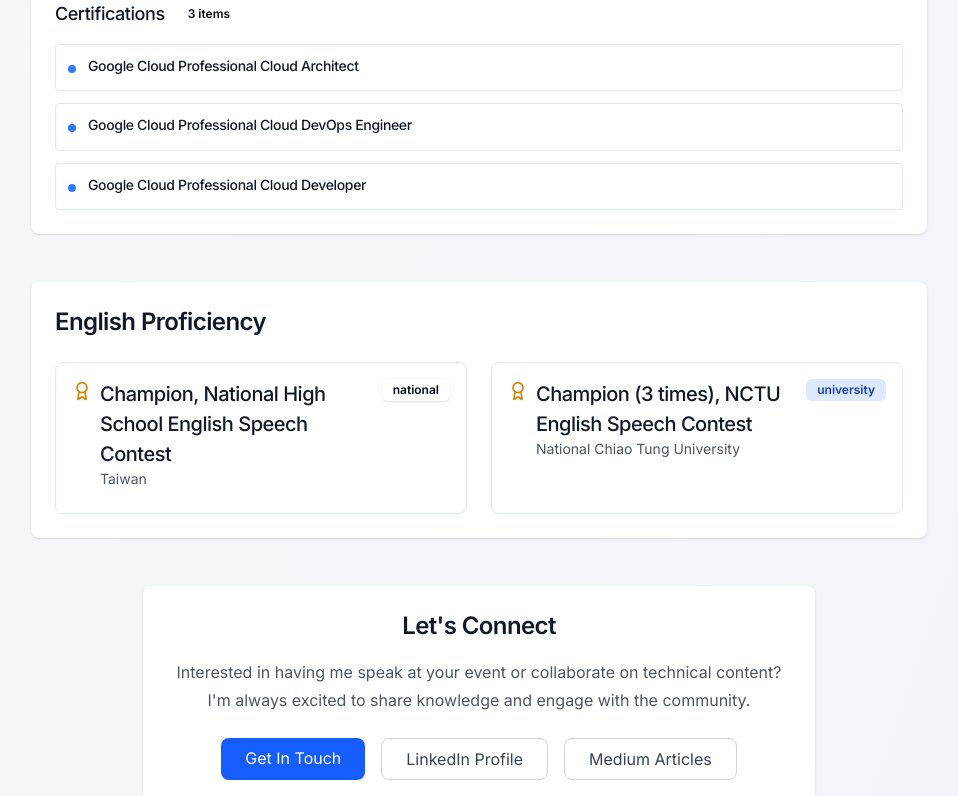
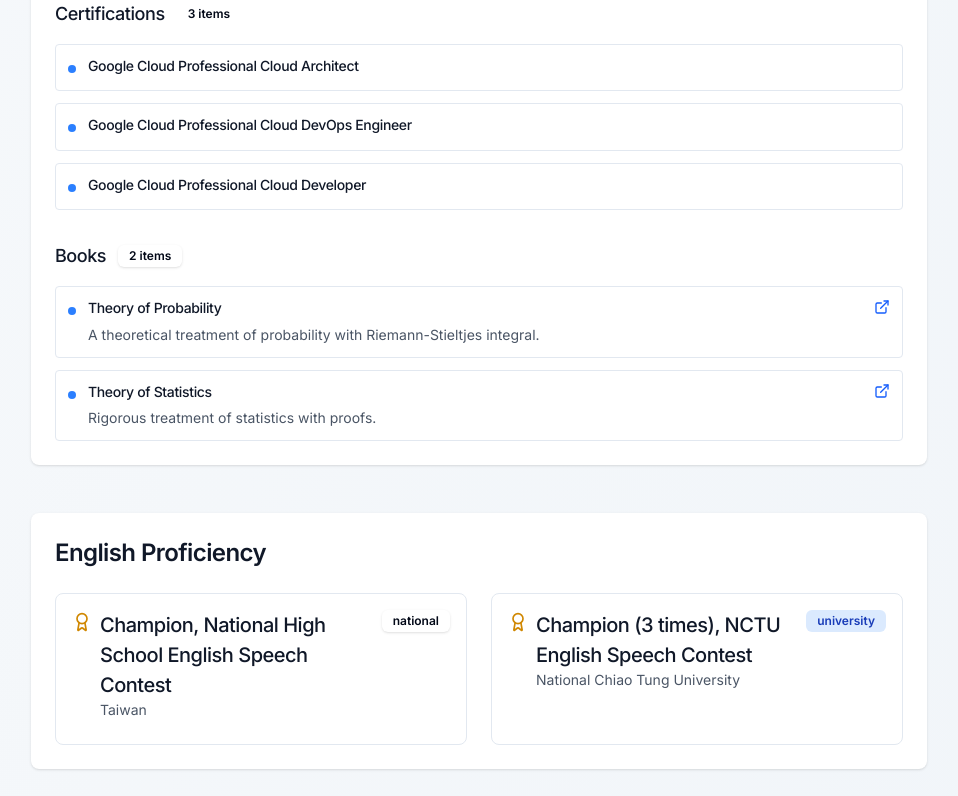
Before and after one commit to schwannden/resume, a Next.js app: page /speaking in a window 1280 px wide. Shown: the part 2976-3772 px from the top of the page, without its empty margins (161-1119 px from the left). Built offline with nearby package versions, Linux system fonts and the light colour scheme.

Commit message:
update: adding books

```diff
--- a/src/data/resume.ts
+++ b/src/data/resume.ts
@@ -277,6 +277,19 @@ export const resumeData: ResumeData = {
       description: "Master's thesis on strategic theory and decision-making",
       url: "https://drive.google.com/file/d/1AmjEnFqA7Ao_svBaBkyoaccR8WHlIltY/view?usp=sharing",
     },
+    {
+      title: "Theory of Probability",
+      type: "book",
+      description:
+        "A theoretical treatment of probability with Riemann-Stieltjes integral.",
+      url: "https://drive.google.com/file/d/0B3_JVAzZH1m9blhzb3oycDhBN28/view?usp=drive_link&resourcekey=0-9rpxF-egPh-pxuAQlYt8qg",
+    },
+    {
+      title: "Theory of Statistics",
+      type: "book",
+      description: "Rigorous treatment of statistics with proofs.",
+      url: "https://drive.google.com/file/d/0B3_JVAzZH1m9YUh0YjRSd0dnZDg/view?usp=drive_link&resourcekey=0-7M792w3TWJIHJul967L_tA",
+    },
     // Blog articles from Medium
     {
       title:
```
